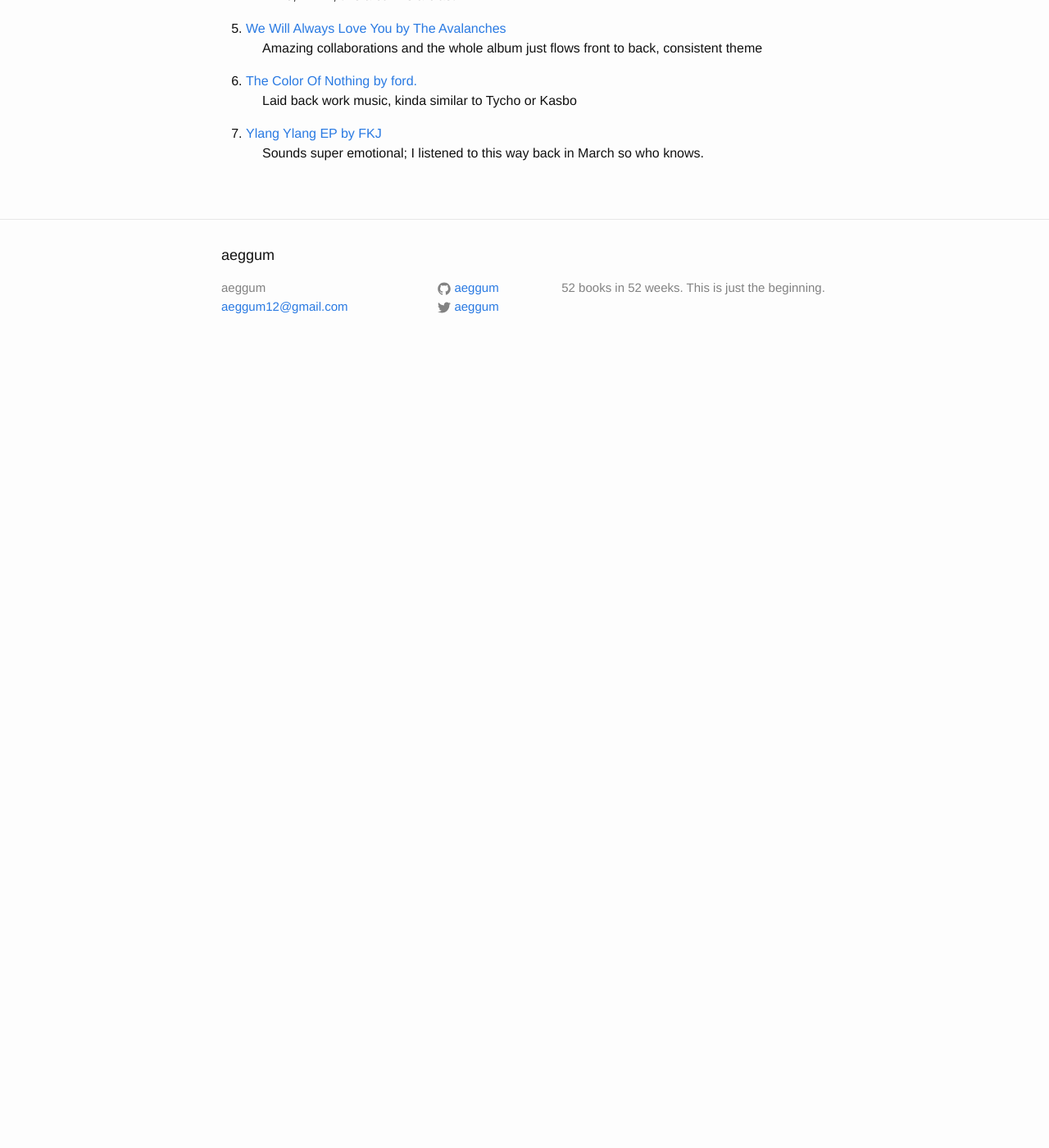
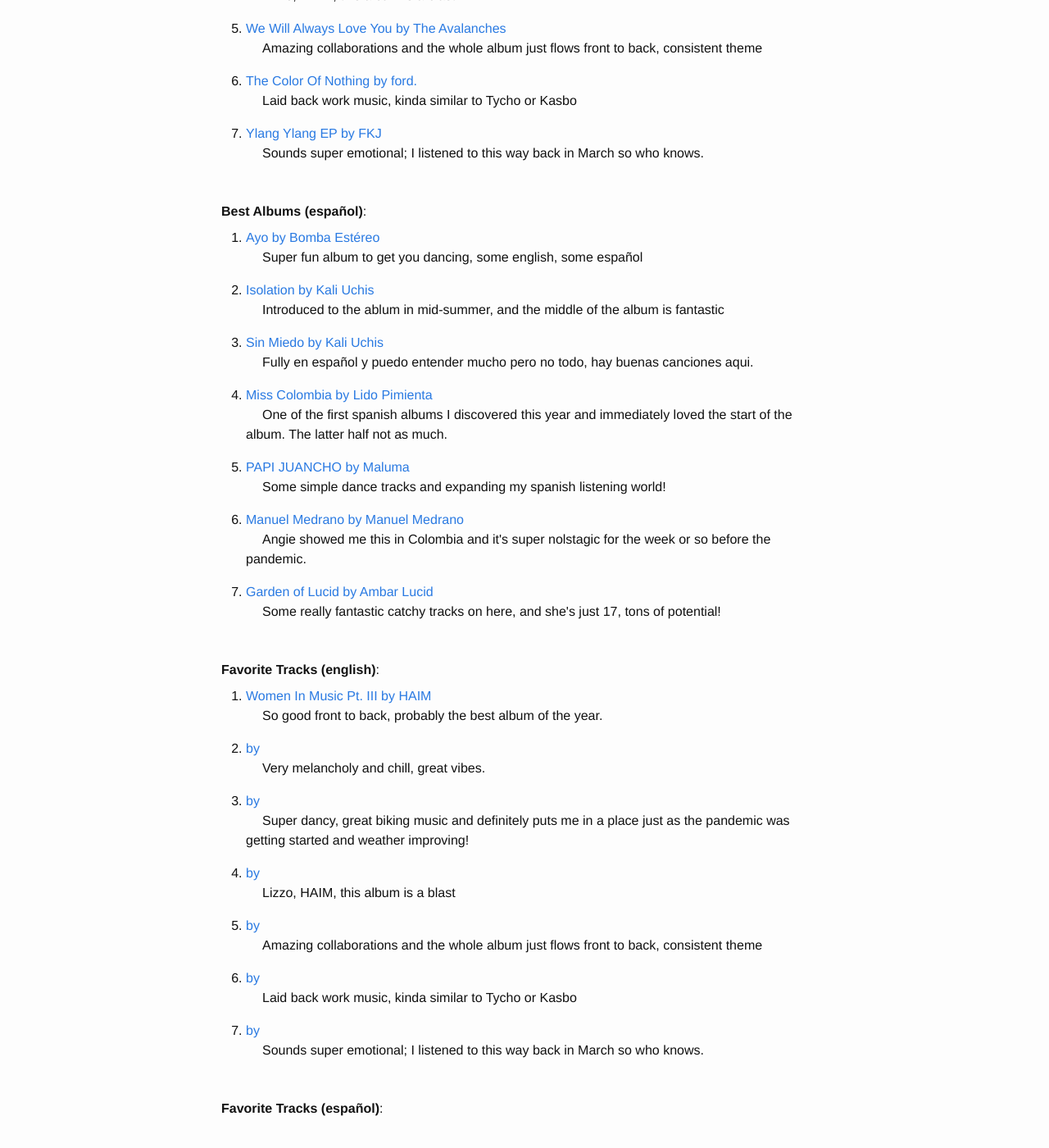
Before and after one commit to aeggum/aeggum.github.io, a Jekyll site: the page built from music.html, in a window 1280 px wide and 1400 px high, scrolled down 665 px. Shown: the whole window at 82% size. Built offline with Jekyll 4.4.1, drawn with Linux system fonts in a browser that asks for light colours; before the commit the page ends 1110 px from its top, so only the background shows below that; some of the changed text lies outside the part shown.

Commit message:
Add placeholder for rest of music page; add spanish albums

```diff
--- a/_data/music/2020/albums/spanish.yml
+++ b/_data/music/2020/albums/spanish.yml
@@ -0,0 +1,45 @@
+- title: Ayo
+  author: Bomba Estéreo
+  spotify: https://open.spotify.com/album/2OxYGrY7nYt2ymmoFaebqB?si=s86RBKATTPy60Q6cc4wX-g
+  review: >
+    Super fun album to get you dancing, some english, some español
+  notes:
+    - Discovered Amar Así first y entonces el resto del discography
+
+- title: Isolation
+  author: Kali Uchis
+  spotify: https://open.spotify.com/album/4EPQtdq6vvwxuYeQTrwDVY?si=dvYOQwyhSOOzW1bEJ_qXBA
+  review: >
+    Introduced to the ablum in mid-summer, and the middle of the album is fantastic
+  notes:
+    - Thanks for the recommendation N!
+
+- title: Sin Miedo
+  author: Kali Uchis
+  spotify: https://open.spotify.com/album/0GaMO6MLhbmtAFnKmKrdXB?si=iylOUH7IRmyFSEZ4i_0auQ
+  review: >
+    Fully en español y puedo entender mucho pero no todo, hay buenas canciones aqui.
+
+- title: Miss Colombia
+  author: Lido Pimienta
+  spotify: https://open.spotify.com/album/6H6MZ54B5FLBLXXxWGEl7y?si=iZ5J0faET3SqZjNlab0ZtA
+  review: >
+    One of the first spanish albums I discovered this year and immediately loved the start of the album.  The latter half not as much.
+
+- title: PAPI JUANCHO
+  author: Maluma
+  spotify: https://open.spotify.com/album/0p2yf6DucEgvj8Uk8KXJJv?si=aB48iNJXQE-W6-GvI9D0Hw
+  review: >
+    Some simple dance tracks and expanding my spanish listening world!
+
+- title: Manuel Medrano
+  author: Manuel Medrano
+  spotify: https://open.spotify.com/album/3XeEBV0owMhwHmyLfaMxwg?si=wjyLvjJzTouD_5GQjMIyYQ
+  review: >
+    Angie showed me this in Colombia and it's super nolstagic for the week or so before the pandemic.
+
+- title: Garden of Lucid
+  author: Ambar Lucid
+  spotify: https://open.spotify.com/album/1ysIsiNZ4iKrrXjVu85wGp?si=aOe3nikiS4iRi_HD71bzuA
+  review: >
+    Some really fantastic catchy tracks on here, and she's just 17, tons of potential!
--- a/_data/music/2020/tracks/english.yml
+++ b/_data/music/2020/tracks/english.yml
@@ -0,0 +1,51 @@
+- name: Women In Music Pt. III
+  artist: HAIM
+  spotify: https://open.spotify.com/album/4qNGDMsRNqDQZPkTWyyeRF?si=ogt4z0ziSyaIe7uJrEMu9Q
+  review: >
+    So good front to back, probably the best album of the year.
+  notes:
+    - Absolutely love The Steps, I Know Alone, Gasoline, Don't Wanna, Another Try, All That Ever Mattered
+    - Learned that HAIM likes to walk in their videos.
+
+- title: Hold On
+  author: Blonde Maze
+  spotify: https://open.spotify.com/album/2HFfPaXFc0LafPNWdaIbyZ?si=hDhICjwhQaCviYFP1R8MMQ
+  review: >
+    Very melancholy and chill, great vibes.
+  notes:
+    - Thanks Discover Weekly!
+    - Similar to Vallis Alps
+
+- title: Future Nostalgia
+  author: Dua Lipa
+  spotify: https://open.spotify.com/album/7fJJK56U9fHixgO0HQkhtI?si=Z2uBe3r3SAupgteGrSWFyA
+  review: >
+    Super dancy, great biking music and definitely puts me in a place just as the pandemic was getting started and weather improving!
+
+- title: Charli
+  author: Charli XCX
+  spotify: https://open.spotify.com/album/386IqvSuljaZsMjwDGGdLj?si=2BBXbldKTPubK1tOim2Ltg
+  review: >
+    Lizzo, HAIM, this album is a blast
+  notes:
+    - Amazing live performance at Pitchfork - https://www.youtube.com/watch?v=pmfG1yyvIIk
+
+- title: We Will Always Love You
+  author: The Avalanches
+  spotify: https://open.spotify.com/album/755yBlrk0Sz8tIgMMTgyr1?si=f9--bEmQQbCapG4fPIM_nw
+  review: >
+    Amazing collaborations and the whole album just flows front to back, consistent theme
+  notes:
+    - Recency bias?  This came out in mid-December.
+
+- title: The Color Of Nothing
+  author: ford.
+  spotify: https://open.spotify.com/album/4H0uHXcnZwYI9hcsUQ91OP?si=n0mYkD0LQa-owhciM5Km1w
+  review: >
+    Laid back work music, kinda similar to Tycho or Kasbo
+
+- title: Ylang Ylang EP
+  author: FKJ
+  spotify: https://open.spotify.com/album/0A13mnL2iaAoke3GXWsvB1?si=oJv7HAdaQN6s9vyoTB92Ow
+  review: >
+    Sounds super emotional; I listened to this way back in March so who knows.
--- a/music.html
+++ b/music.html
@@ -33,4 +33,52 @@
     {% endfor %}
     </ol>
 
+    <br/>
+    <b>Best Albums (español)</b>:
+	<br />
+
+	<ol>
+	{% for album in site.data.music.2020.albums.spanish %}
+		<li class="music-li">
+			<div>
+				<a href="{{album.spotify}}">{{album.title}} by {{album.author}}</a>
+				<br />
+				<span class="music-review">{{album.review}}</span>
+			</div>
+		</li>
+    {% endfor %}
+    </ol>
+
+    <br/>
+    <b>Favorite Tracks (english)</b>:
+	<br />
+
+	<ol>
+	{% for album in site.data.music.2020.tracks.english %}
+		<li class="music-li">
+			<div>
+				<a href="{{album.spotify}}">{{album.name}} by {{album.artist}}</a>
+				<br />
+				<span class="music-review">{{album.review}}</span>
+			</div>
+		</li>
+    {% endfor %}
+    </ol>
+
+    <br/>
+    <b>Favorite Tracks (español)</b>:
+	<br />
+
+	<ol>
+	{% for album in site.data.music.2020.tracks.spanish %}
+		<li class="music-li">
+			<div>
+				<a href="{{album.spotify}}">{{album.name}} by {{album.artist}}</a>
+				<br />
+				<span class="music-review">{{album.review}}</span>
+			</div>
+		</li>
+    {% endfor %}
+    </ol>
+
 </div>
```
Also changed, not shown: other parts of music.html (+1 -1 lines).
